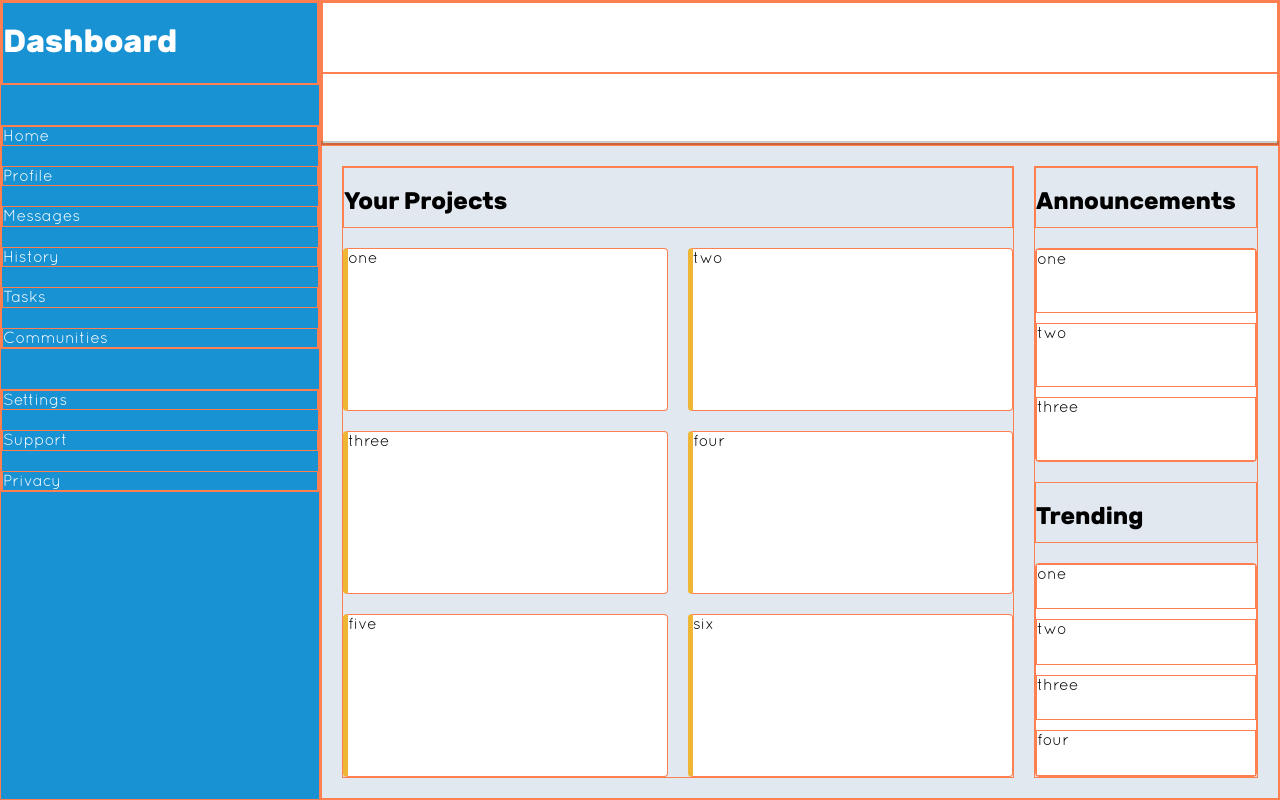
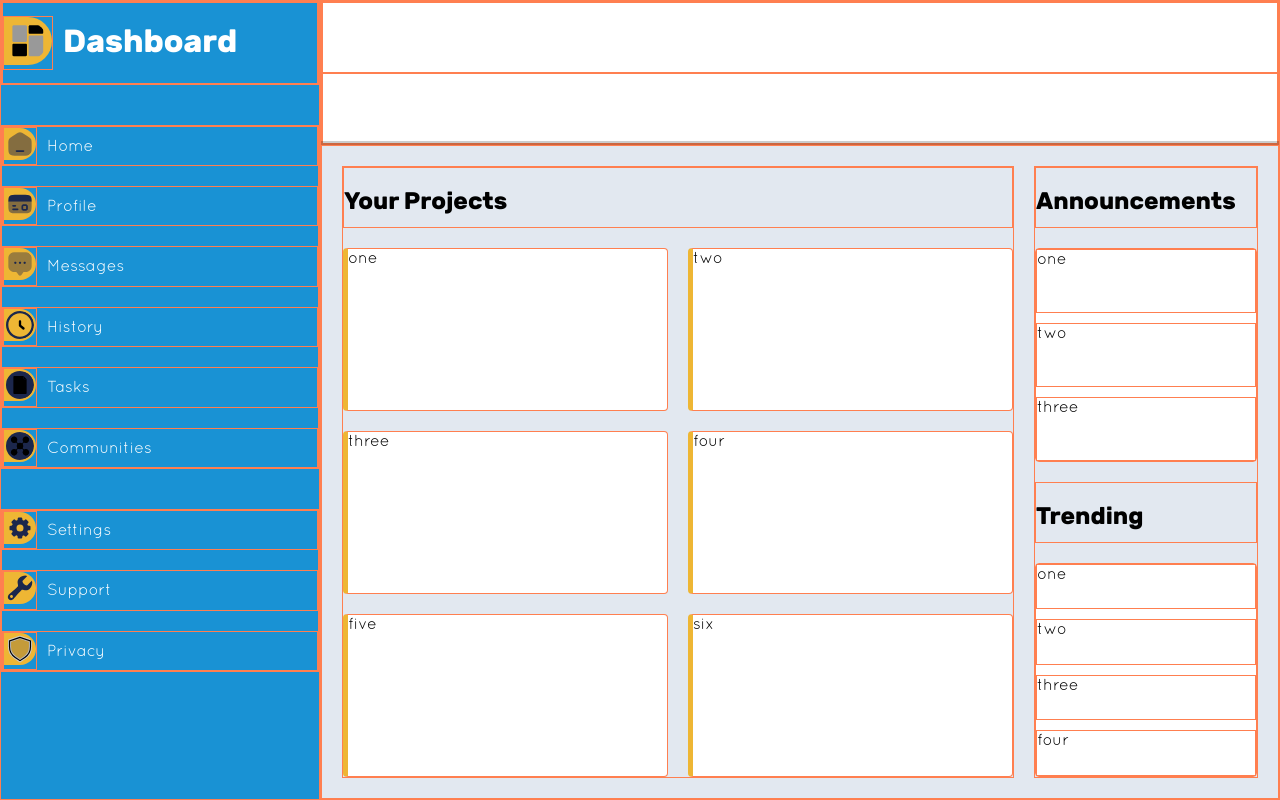
Before and after one commit to mwendapax/dash, a plain HTML site: page index.html in a window 1280 px wide. Drawn offline with Linux system fonts and the light colour scheme.

Commit message:
Feat[.dash-container]: Add sidebar icons

```diff
--- a/index.html
+++ b/index.html
@@ -10,22 +10,52 @@
 
     <div class="dash-container">
         <div>
-            <div>
+            <div class="dash-item">
+                <div class="dash-icon">
+                    <img src="./assets/icons/dashboard.svg" alt="dashboard icon">
+                </div>
                 <h1>Dashboard</h1>
             </div>
         </div>
         <div>
-            <div>Home</div>
-            <div>Profile</div>
-            <div>Messages</div>
-            <div>History</div>
-            <div>Tasks</div>
-            <div>Communities</div>
+            <div class="dash-item">
+                <div class="icon">
+                    <img src="./assets/icons/home.svg" alt="icon of a house">
+                </div>Home</div>
+            <div class="dash-item">
+                <div class="icon">
+                    <img src="./assets/icons/profile.svg" alt="icon of an id">
+                </div>Profile</div>
+            <div class="dash-item">
+                <div class="icon">
+                    <img src="./assets/icons/messages.svg" alt="messages icon">
+                </div>Messages</div>
+            <div class="dash-item">
+                <div class="icon">
+                    <img src="./assets/icons/history.svg" alt="icon of a clock">
+                </div>History</div>
+            <div class="dash-item">
+                <div class="icon">
+                    <img src="./assets/icons/tasks.svg" alt="tasks icon">
+                </div>Tasks</div>
+            <div class="dash-item">
+                <div class="icon">
+                    <img src="./assets/icons/communties.svg" alt="communities icon">
+                </div>Communities</div>
         </div>
         <div>
-            <div>Settings</div>
-            <div>Support</div>
-            <div>Privacy</div>
+            <div class="dash-item">
+                <div class="icon">
+                    <img src="./assets/icons/settings.svg" alt="gear icon">
+                </div>Settings</div>
+            <div class="dash-item">
+                <div class="icon">
+                    <img src="./assets/icons/support.svg" alt="spanner support icon">
+                </div>Support</div>
+            <div class="dash-item">
+                <div class="icon">
+                    <img src="./assets/icons/privacy.svg" alt="privacy shield icon">
+                </div>Privacy</div>
         </div>
     </div>
     <div class="main-container">
--- a/styles.css
+++ b/styles.css
@@ -76,6 +76,8 @@ div {
     border: 1px solid coral;
 }
 
+/* Layout */
+
 .dash-container {
     display: flex;
     flex-direction: column;
@@ -125,3 +127,23 @@ div {
     grid-template-rows: repeat(4, 1fr);
     gap: 10px;
 }
+
+.dash-item {
+    display: flex;
+    align-items: center;
+    gap: 10px;
+}
+
+.icon > img {
+    height: 2em;
+    background-color: var(--yellow);
+    padding: 2px;
+    border-radius: 0px 1em 1em 0px;
+}
+
+.dash-icon > img {
+    height: 3em;
+    background-color: var(--yellow);
+    padding: 5px;
+    border-radius: 0px 1.5em 1.5em 0px;
+}
```
Also changed, not shown: assets/icons/dashboard.svg (added).
